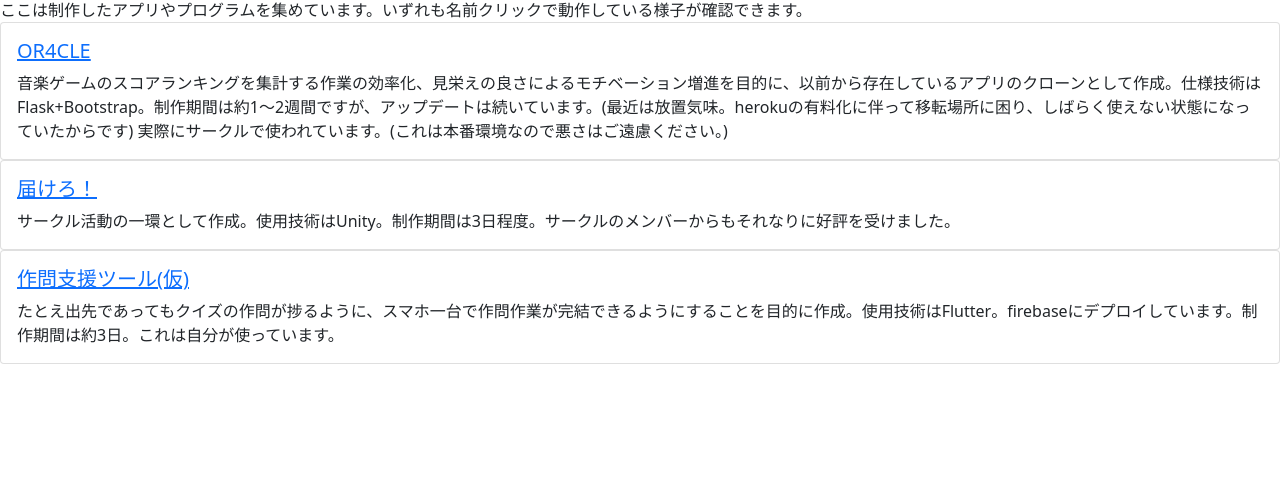
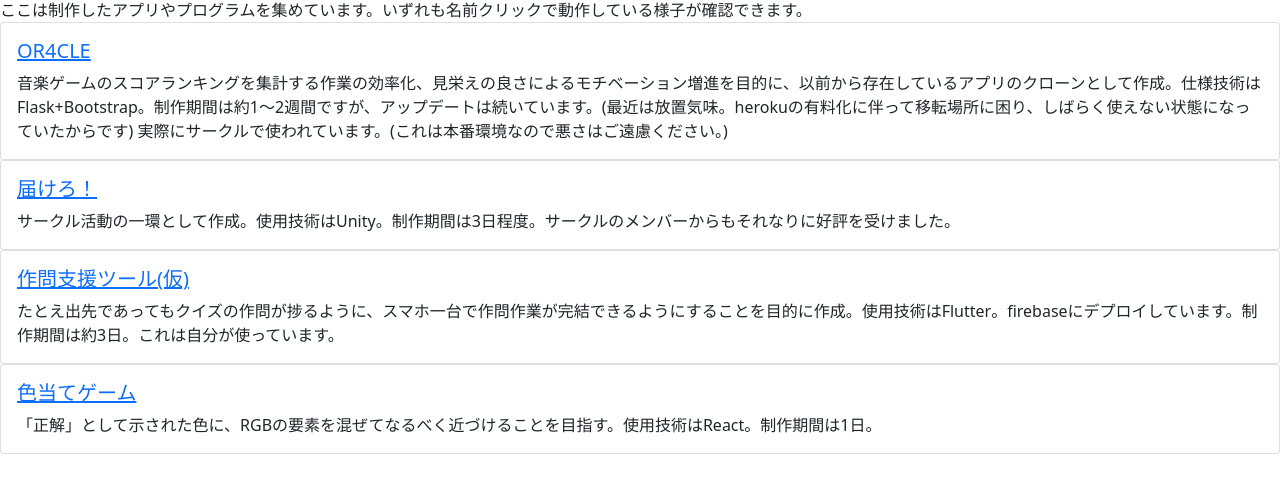
Before and after one commit to ekaraage/ekaraage.github.io, a plain HTML site: page works.html in a window 1280 px wide. Shown: the part 50-542 px from the top of the page. Drawn offline with nearby package versions, Linux system fonts and the light colour scheme.

Commit message:
色当てゲームの追加

```diff
--- a/works.html
+++ b/works.html
@@ -59,6 +59,14 @@
 				</p>
 			</div>
 		</div>
+		<div class="card rounded">
+			<div class="card-body">
+				<h5 class="card-title"><a href="https://ekaraage.github.io/color_game/#/">色当てゲーム</a></h5>
+				<p class="card-text">
+					「正解」として示された色に、RGBの要素を混ぜてなるべく近づけることを目指す。使用技術はReact。制作期間は1日。
+				</p>
+			</div>
+		</div>
 	</div>
 	<!-- Optional JavaScript; choose one of the two! -->
 
```
